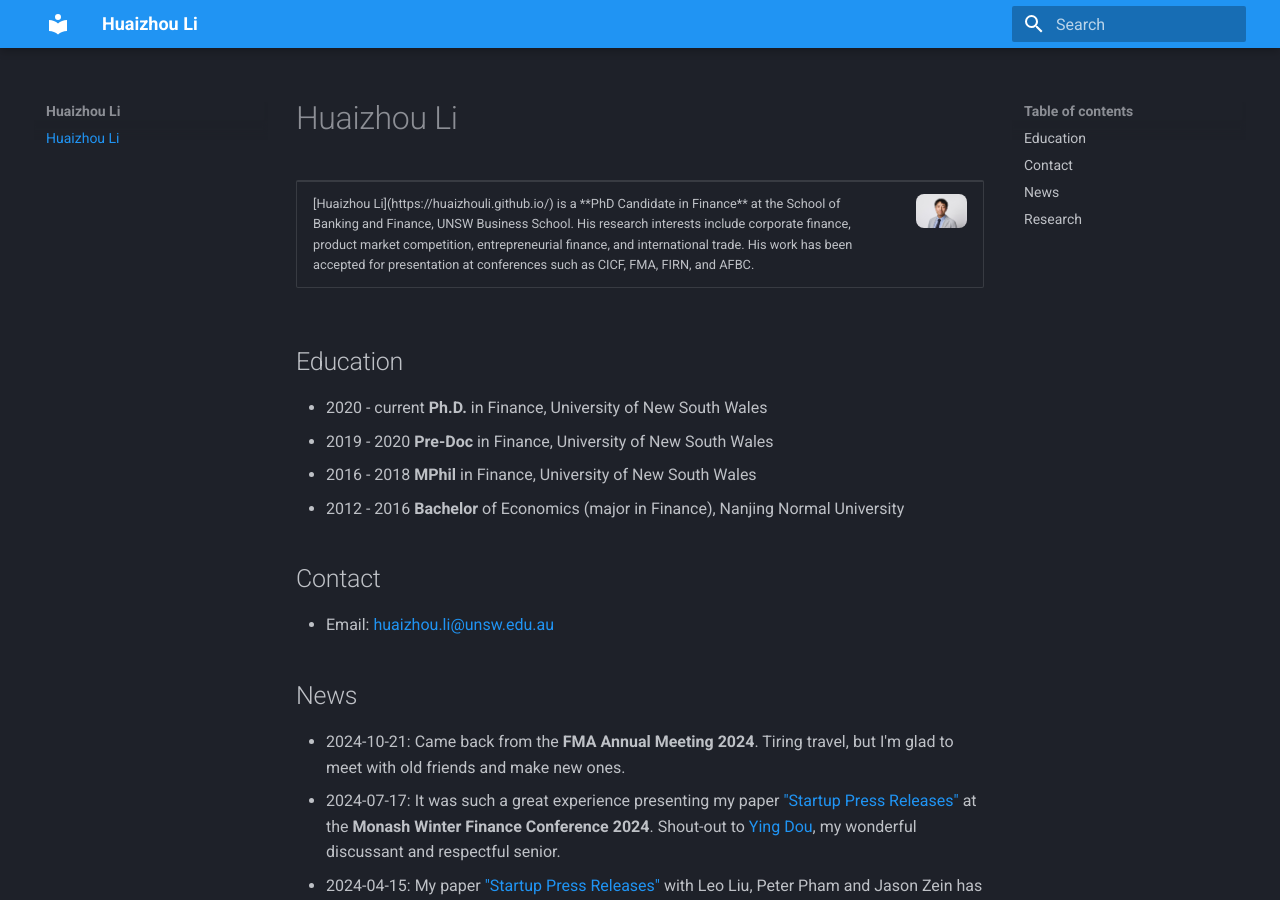
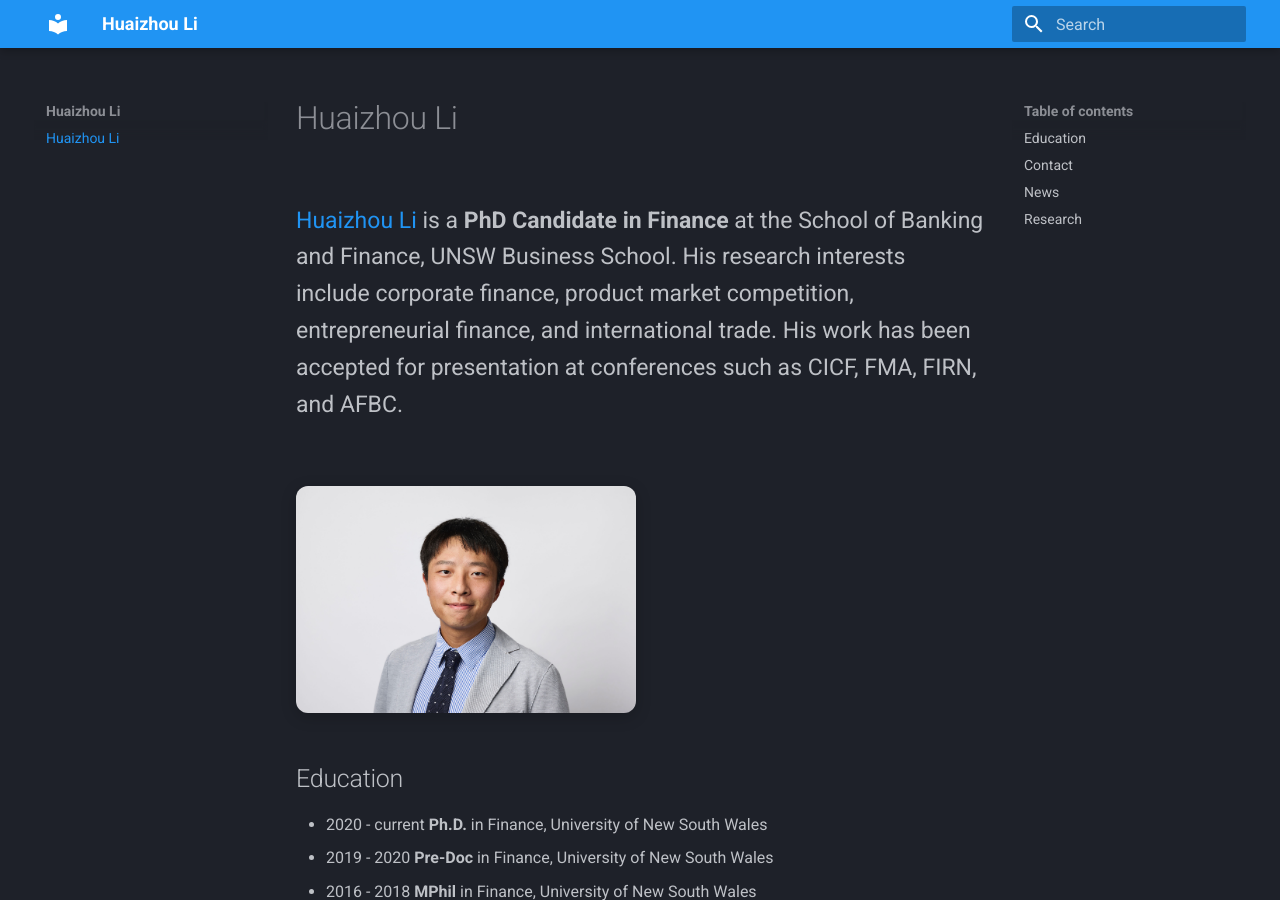
Before and after one commit to huaizhouli/huaizhouli.github.io, an MkDocs documentation site: the page built from docs/index.md, in a window 1280 px wide and 900 px high. Built offline with MkDocs 1.6.1 and Material for MkDocs 9.7.7, drawn with Linux system fonts in a browser that asks for light colours.

Commit message:
Update index.md

```diff
--- a/docs/index.md
+++ b/docs/index.md
@@ -1,17 +1,21 @@
 
 # Huaizhou Li
 
-<table>
-<tr>
-  <td style="vertical-align: top;">
-    [Huaizhou Li](https://huaizhouli.github.io/) is a **PhD Candidate in Finance** at the School of Banking and Finance, UNSW Business School. His research interests include corporate finance, product market competition, entrepreneurial finance, and international trade.
-    His work has been accepted for presentation at conferences such as CICF, FMA, FIRN, and AFBC.
-  </td>
-  <td style="vertical-align: top; padding-left: 20px;">
-    <img src="/images/fb401c1bec13f6b3366b4143d8f9697e.JPG" alt="Profile Photo" style="width: 240px; border-radius: 8px;">
-  </td>
-</tr>
-</table>
+<div style="display: flex; align-items: flex-start; justify-content: space-between; flex-wrap: wrap; gap: 40px; margin-bottom: 2rem;">
+
+  <div style="flex: 1 1 400px; font-size: 1.15rem; line-height: 1.6;">
+    <p>
+      <a href="https://huaizhouli.github.io/">Huaizhou Li</a> is a <strong>PhD Candidate in Finance</strong> at the School of Banking and Finance, UNSW Business School.
+      His research interests include corporate finance, product market competition, entrepreneurial finance, and international trade.
+      His work has been accepted for presentation at conferences such as CICF, FMA, FIRN, and AFBC.
+    </p>
+  </div>
+
+  <div style="flex: 0 0 auto;">
+    <img src="/images/fb401c1bec13f6b3366b4143d8f9697e.JPG" alt="Profile Photo" style="width: 340px; max-width: 100%; border-radius: 12px; box-shadow: 0 4px 16px rgba(0,0,0,0.2);">
+  </div>
+
+</div>
 
 
 ## Education
```
